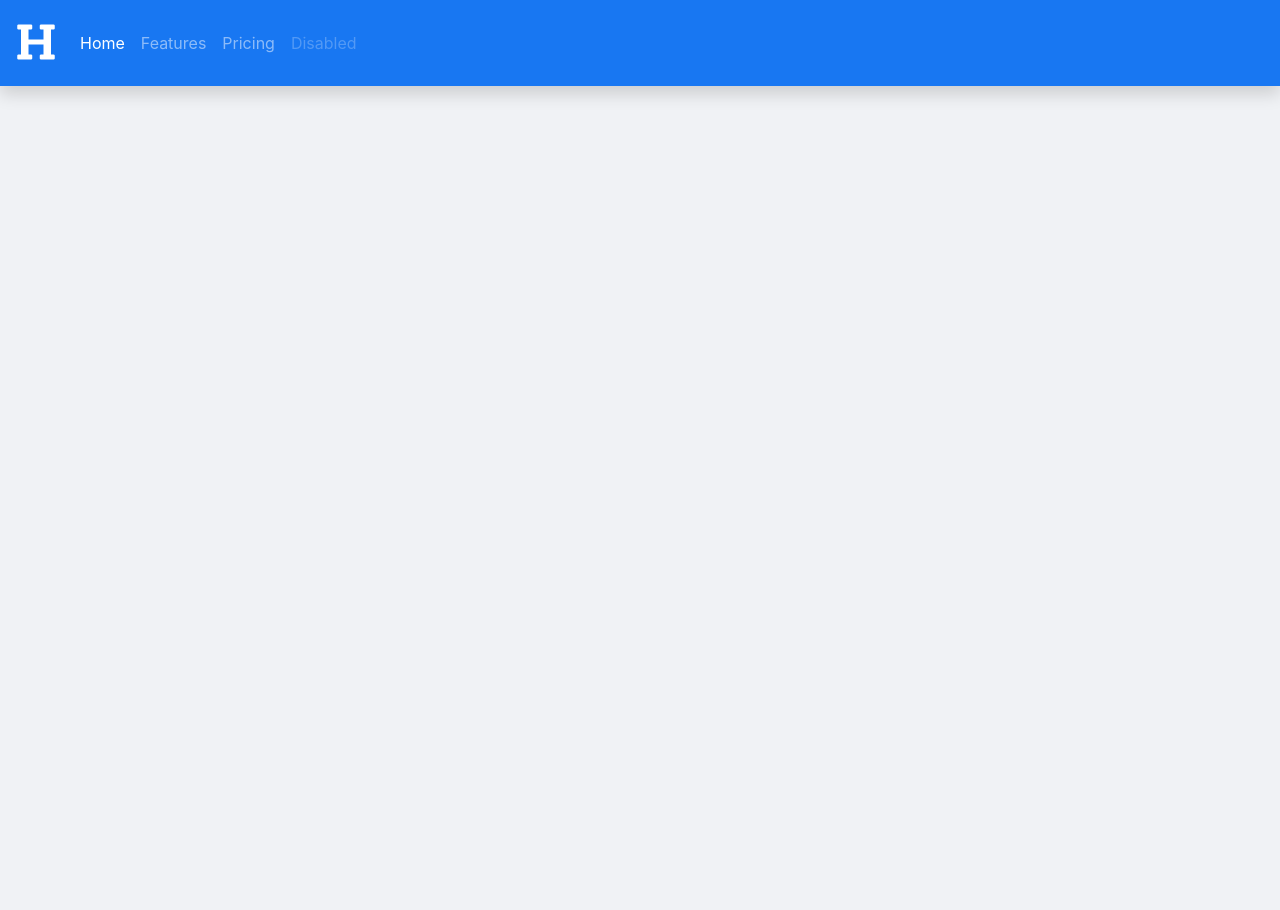
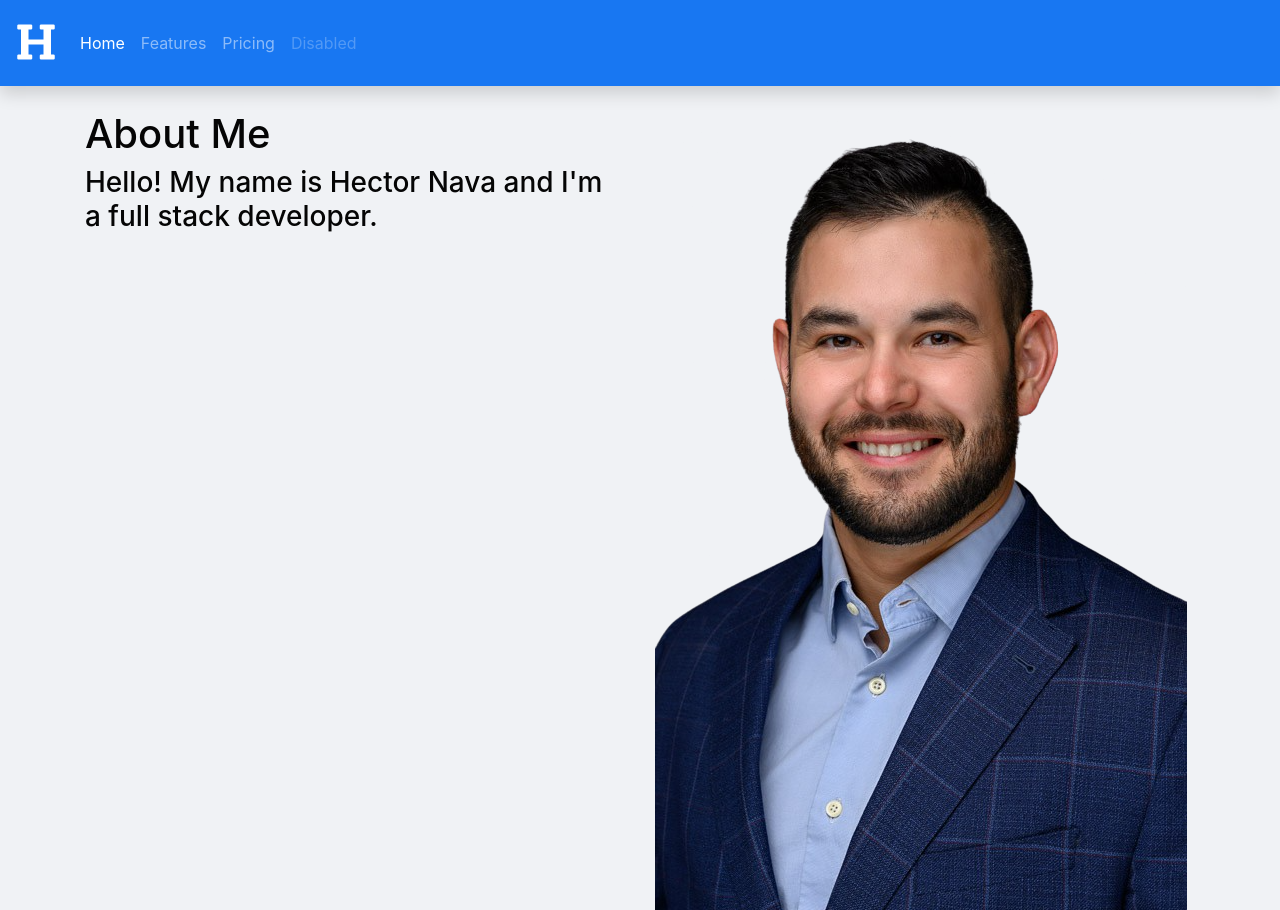
Before and after one commit to hnava47/PortfolioH7, a plain HTML site: page index.html in a window 1280 px wide. Shown: the top 910 px of the page. Before the commit the page ends 800 px from the top, so only its background shows below. Drawn offline with nearby package versions, Linux system fonts and the light colour scheme.

Commit message:
Added headshot and updated fixed navbar

```diff
--- a/assets/css/style.css
+++ b/assets/css/style.css
@@ -1,5 +1,6 @@
 body {
     background-color: #F0F2F5;
+    color: #050505;
 }
 
 nav {
@@ -8,4 +9,5 @@ nav {
 
 footer {
     background-color: #FFFFFF;
+    color: #67696D;
 }
--- a/index.html
+++ b/index.html
@@ -11,7 +11,7 @@
     </head>
     <body class="d-flex flex-column h-100">
         <header>
-            <nav class="navbar navbar-expand-lg navbar-dark fixed-top shadow">
+            <nav class="navbar navbar-expand-lg navbar-dark shadow">
                 <a class="navbar-brand" href="#">
                     <span style="font-size: 2em;">
                         <i class="fas fa-heading"></i>
@@ -38,7 +38,17 @@
                 </div>
             </nav>
         </header>
-        <main></main>
+        <main class="container my-4">
+            <div class="row">
+                <div class="col">
+                    <h1>About Me</h1>
+                    <h3>Hello! My name is Hector Nava and I'm a full stack developer.</h3>
+                </div>
+                <div class="col">
+                    <img src="./assets/img/headshot-removebg.png" alt="Headshot picture" />
+                </div>
+            </div>
+        </main>
         <footer class="footer mt-auto py-3">
             <div class="container">
               <span class="text-muted">Place sticky footer content here.</span>
```
Also changed, not shown: assets/img/headshot-removebg.png (added).
